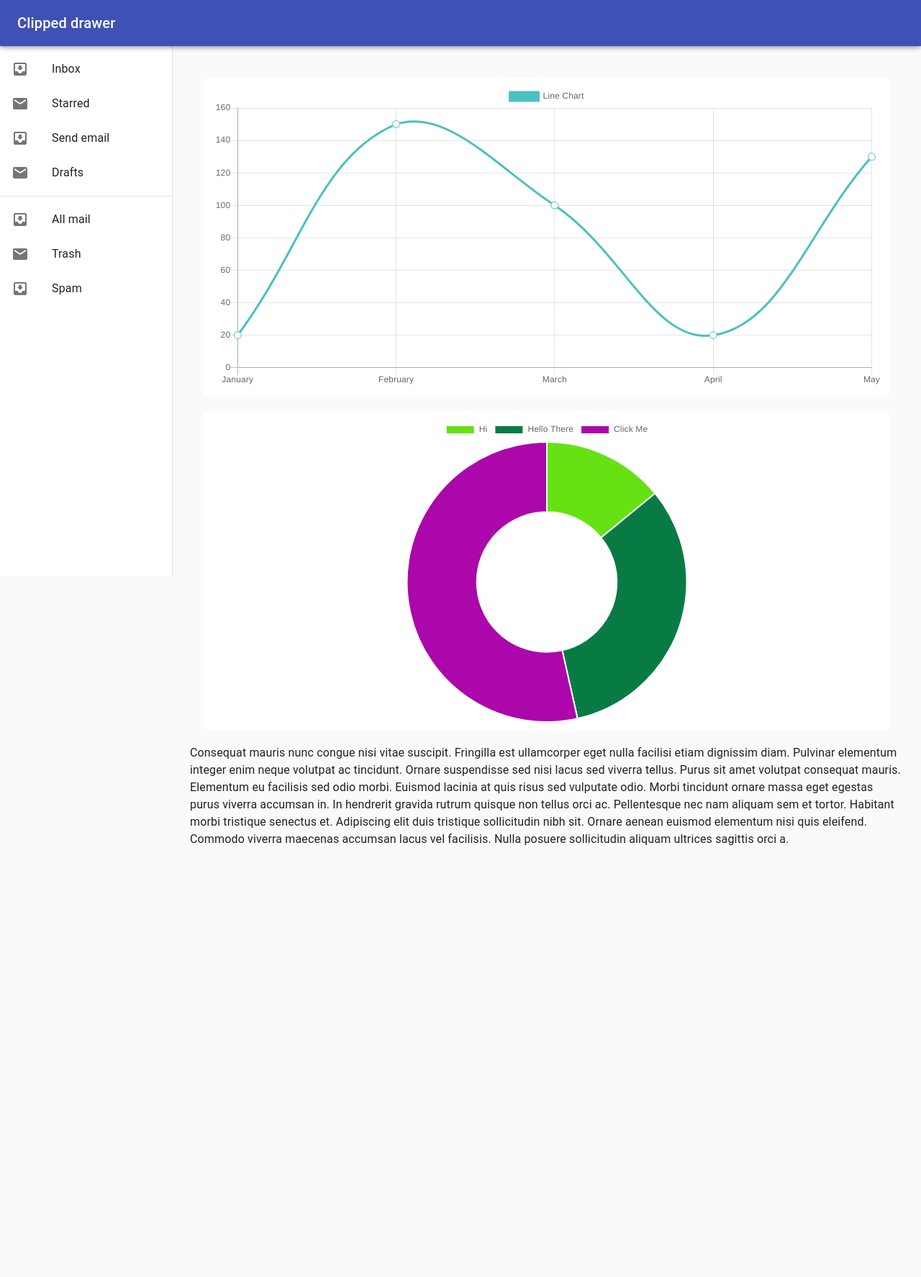
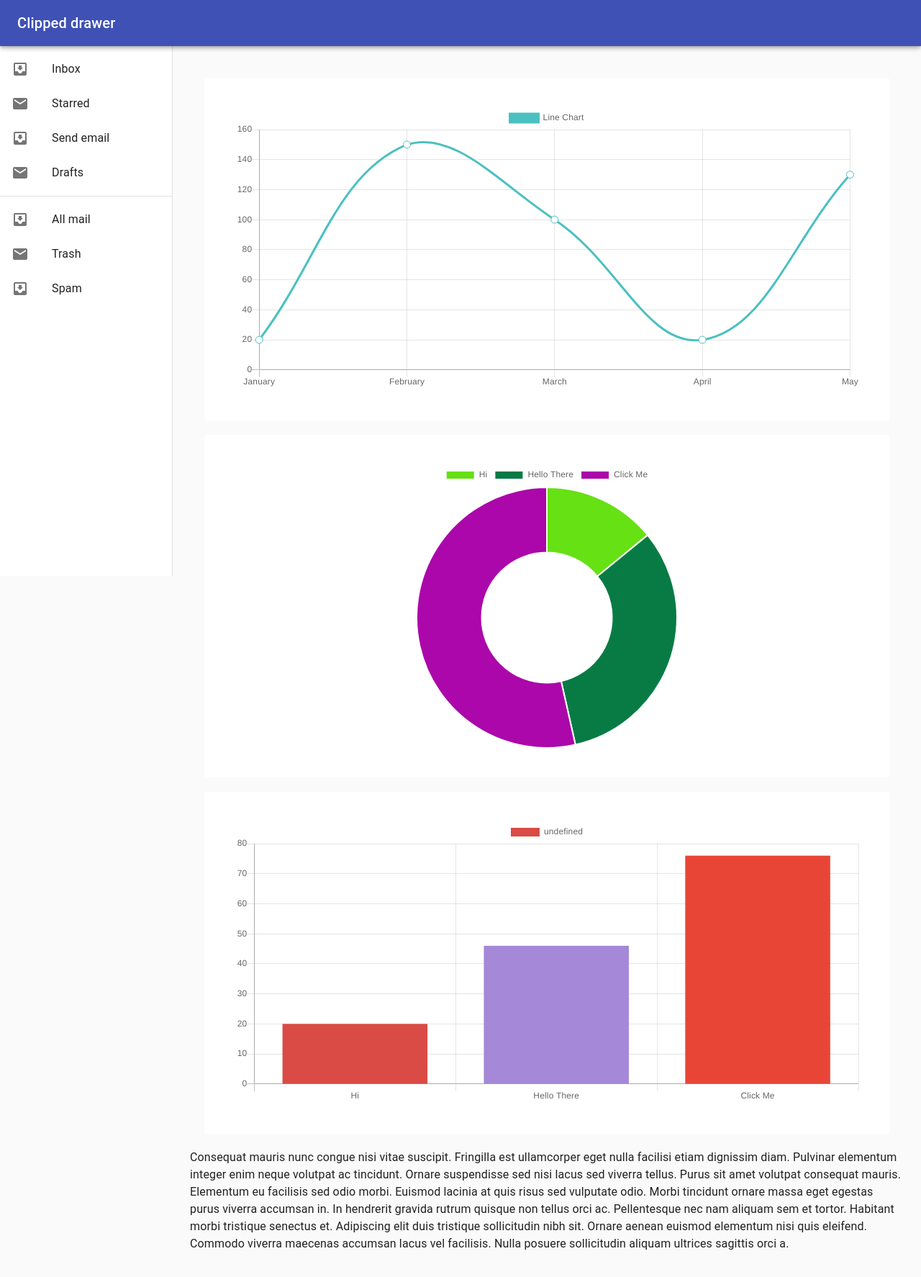
Before and after one commit to tj3407/realtime-analytics-kafka, a React (Create React App) app: page /dashboard in a window 1280 px wide. Shown: the top 1774 px of the page at 72% size. Before the commit the page ends 1218 px from the top, so only its background shows below. Built offline with nearby package versions, Linux system fonts and the light colour scheme.

Commit message:
Added bar chart

```diff
--- /dev/null
+++ b/src/components/charts/BarChart.js
@@ -0,0 +1,59 @@
+import React from "react";
+import Paper from "@material-ui/core/Paper";
+import Chart from "chart.js";
+
+const BarChart = ({ data }) => {
+  const colors = [];
+
+  React.useEffect(() => {
+    drawChartjs();
+  }, []);
+
+  React.useEffect(() => {}, [data]);
+
+  const dynamicColors = function () {
+    var r = Math.floor(Math.random() * 255);
+    var g = Math.floor(Math.random() * 255);
+    var b = Math.floor(Math.random() * 255);
+    return "rgb(" + r + "," + g + "," + b + ")";
+  };
+
+  for (let i = 0; i < data.length; i++) {
+    colors.push(dynamicColors());
+  }
+
+  function drawChartjs() {
+    const ctx = document.getElementById("bar-chart");
+    new Chart(ctx, {
+      type: "bar",
+      data: {
+        labels: data.map((info) => Object.keys(info)[0]),
+        datasets: [
+          {
+            data: data.map((info) => Object.values(info)[0]),
+            backgroundColor: colors,
+          },
+        ],
+      },
+      options: {
+        scales: {
+          yAxes: [
+            {
+              ticks: {
+                beginAtZero: true,
+              },
+            },
+          ],
+        },
+      },
+    });
+  }
+
+  return (
+    <Paper id="line-chart" elevation={0} style={{ margin: 20, padding: 40 }}>
+      <canvas id="bar-chart" width="660" height="300" />
+    </Paper>
+  );
+};
+
+export default BarChart;
--- a/src/components/charts/DonutChart.js
+++ b/src/components/charts/DonutChart.js
@@ -24,7 +24,7 @@ const DonutChart = ({ data }) => {
   }
 
   function drawChartjs() {
-      const ctx = document.getElementById("myDonutChart");
+      const ctx = document.getElementById("donut-chart");
       new Chart(ctx, {
           type: 'doughnut',
           data: {
@@ -38,8 +38,8 @@ const DonutChart = ({ data }) => {
   }
 
   return (
-    <Paper id="line-chart" elevation={0} style={{ margin: 20, padding: 10 }} >
-      <canvas id="myDonutChart" width="660" height="300" />
+    <Paper id="line-chart" elevation={0} style={{ margin: 20, padding: 40 }} >
+      <canvas id="donut-chart" width="660" height="300" />
     </Paper>
   );
 };
--- a/src/components/charts/LineChart.js
+++ b/src/components/charts/LineChart.js
@@ -104,7 +104,7 @@ const LineChart = ({ data }) => {
   }
 
   return (
-    <Paper id="line-chart" elevation={0} style={{ margin: 20, padding: 10 }} >
+    <Paper id="line-chart" elevation={0} style={{ margin: 20, padding: 40 }} >
       <canvas id="myChart" width="660" height="300" />
       {/* <svg ref={ref}></svg> */}
     </Paper>
--- a/src/pages/Dashboard.js
+++ b/src/pages/Dashboard.js
@@ -10,6 +10,7 @@ import Sidebar from "../components/Sidebar";
 import { connect } from "react-redux";
 import LineChart from "../components/charts/LineChart";
 import DonutChart from "../components/charts/DonutChart";
+import BarChart from "../components/charts/BarChart";
 
 // const URL = 'ws://localhost:5000'
 
@@ -77,6 +78,7 @@ function Dashboard(props) {
         <Toolbar />
         <LineChart data={testData} />
         <DonutChart data={testDonutData} />
+        <BarChart data={testDonutData} />
         <Typography paragraph>
           Consequat mauris nunc congue nisi vitae suscipit. Fringilla est
           ullamcorper eget nulla facilisi etiam dignissim diam. Pulvinar
```
